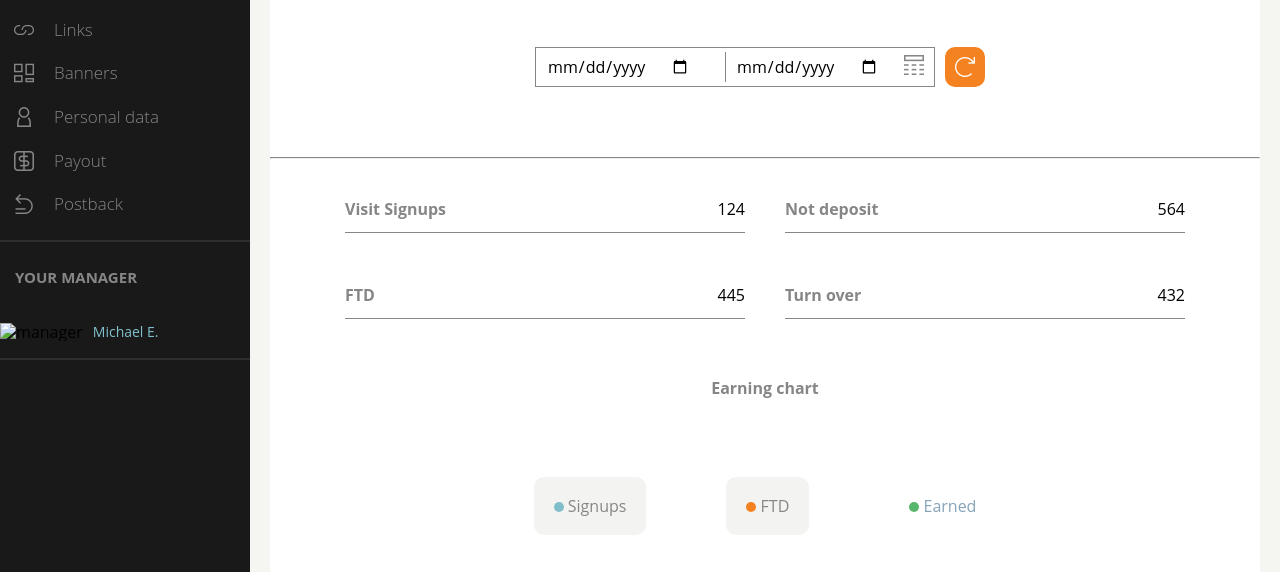
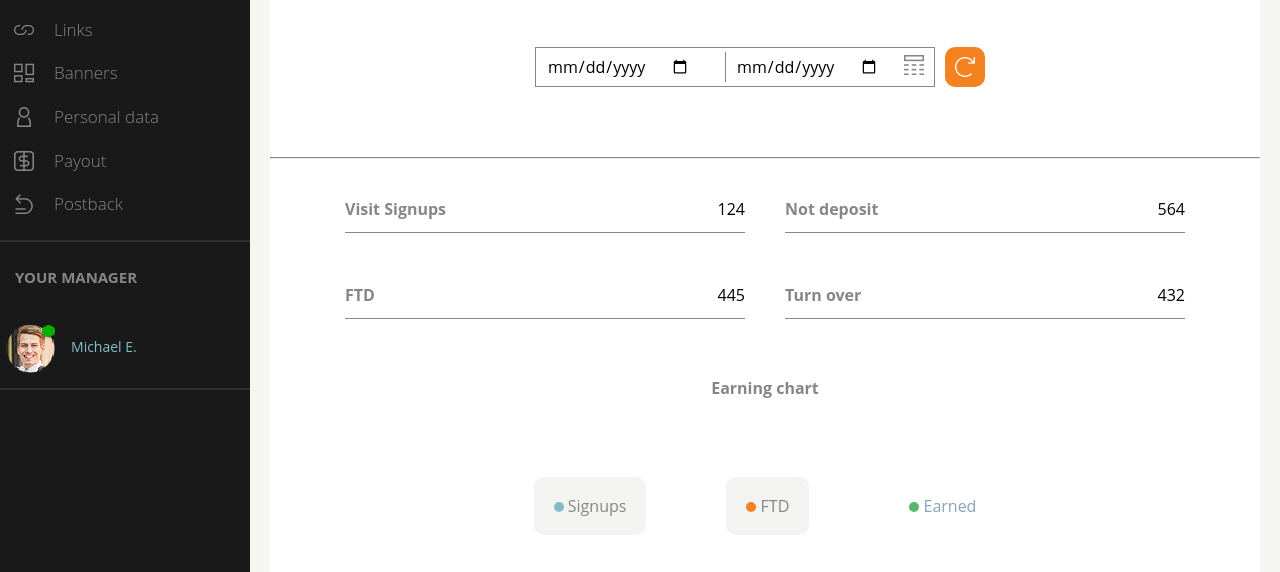
Before and after one commit to BajekM/Individual-project, a website: page index.html in a window 1280 px wide. Shown: the part 164-736 px from the top of the page. Drawn offline with nearby package versions, Linux system fonts and the light colour scheme; the site is published under a folder, as on GitHub Pages, so addresses that start at the root find nothing.

Commit message:
Repair manager image

```diff
--- a/index.html
+++ b/index.html
@@ -39,7 +39,7 @@
         <hr>
         <h2 class="manager">Your Manager</h2>
         <div class="manager-inner">
-          <img src="/images/manager.png" alt="manager">
+          <img src="./images/manager.png" alt="manager">
           <span class="manager-name">Michael E.</span>
         </div>
         <hr>
```
